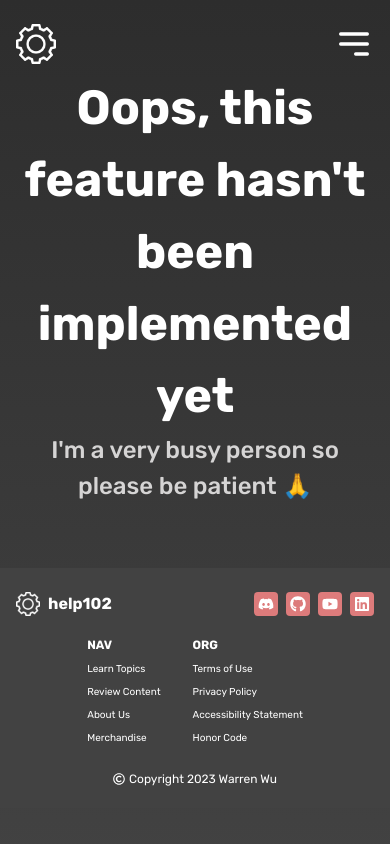
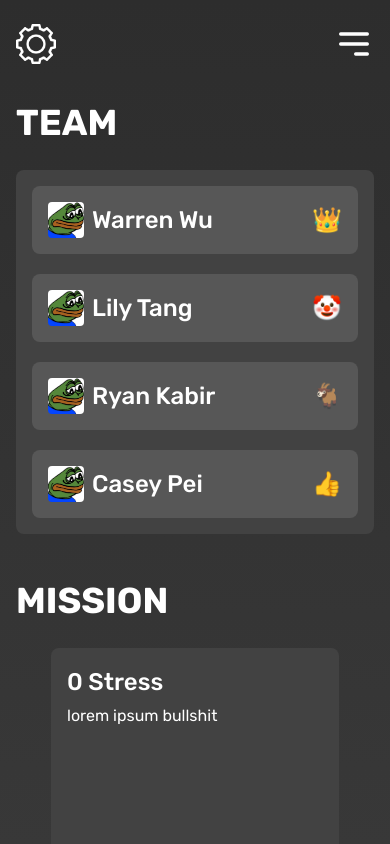
Before and after one commit to WarrenWu4/engr102-website, a React (Vite) app: page /about in a window 390 px wide. Shown: the top 844 px of the page. Built offline with nearby package versions, Linux system fonts and the light colour scheme.

Commit message:
added about mobile frontend

```diff
--- a/src/App.jsx
+++ b/src/App.jsx
@@ -26,7 +26,7 @@ export default function App() {
 
       <Route path="/review/:id" element={<InProgressPage/>}/>
 
-      <Route path="/about" element={<InProgressPage/>}/>
+      <Route path="/about" element={<AboutPage/>}/>
 
       <Route path='/merch' element={<InProgressPage/>}/>
 
--- a/src/components/AboutPage.jsx
+++ b/src/components/AboutPage.jsx
@@ -1,57 +1,58 @@
-import { FaChessKing } from "react-icons/fa";
-import { GiClown, GiGoat } from "react-icons/gi";
-import { BsFillHandThumbsUpFill } from "react-icons/bs"
+import { NavLink } from "react-router-dom";
 
+export default function LearnPage() {
 
-const TaCard = ({profile, name, special}) => {
-    return (
-        <button type="button" className="rounded-[0.4rem] bg-neutral-700 px-[1.6rem] py-[1.4rem] flex items-center max-w-[36rem] hover:scale-[102%] transition-all duration-[0.4s] shadow-review-card">
+    return(
+        <div className="w-full px-[1.6rem] flex flex-col items-center">
 
-            <img className="w-[3.6rem] h-[3.6rem] rounded-[0.4rem]" src={profile} alt="ta_profile" />
+            <div className="w-full mt-[2.4rem] font-bold text-[3.6rem]">TEAM</div>
 
-            <div className="font-bold text-h8 text-neutral-100 ml-[0.8rem]">{name}</div>
+            <div className="w-full mt-[2rem] gap-[2rem] grid grid-cols-1 place-items-center p-[1.6rem] rounded-[0.8rem] bg-neutral-800">
 
-            <div className="ml-[0.8rem] text-neutral-100 text-h9">
-                {special}
+                <TaCard profile="/ta_profile/default.jpg" name="Warren Wu" special="👑" desc="" socials=""/>
+                <TaCard profile="/ta_profile/default.jpg" name="Lily Tang" special="🤡" desc="" socials=""/>
+                <TaCard profile="/ta_profile/default.jpg" name="Ryan Kabir" special="🐐" desc="" socials=""/>
+                <TaCard profile="/ta_profile/default.jpg" name="Casey Pei" special="👍" desc="" socials=""/>
+
             </div>
 
-        </button>
-    )
-}
+            <div className="w-full mt-[4rem] font-bold text-[3.6rem]">MISSION</div>
 
-export default function AboutPage() {
-    return (
-        <>
-            <div className="max-w-[1440px] w-full px-[1.6rem] md:px-[3.2rem] xl:px-[6.4rem] flex flex-col items-center pb-[10.8rem]">
+            <div className="w-full mt-[2rem] gap-[3.2rem] grid grid-cols-1 place-items-center">
 
-                <div className="font-bold text-h1 text-neutral-100 flex justify-center text-center">Meet the TAs</div>
-                <div className="w-[10rem] h-[0.4rem] bg-neutral-100 my-[3.2rem] opacity-20"/>
-
-                <div className="p-[3.2rem] bg-neutral-800 rounded-[0.8rem] mb-[12rem] grid grid-cols-1 md:grid-cols-2 xl:grid-cols-3 gap-[3.2rem]">
-
-                    <TaCard profile="./reveille.png" name="Warren Wu" special={<FaChessKing/>}/>
-                    <TaCard profile="./ta_profile/lily_tang.png" name="Lily Tang" special={<GiClown/>}/>
-                    <TaCard profile="./ta_profile/first_last.png" name="Ryan Kabir" special={<GiGoat/>}/>
-                    <TaCard profile="./ta_profile/default.jpg" name="Casey Pei" special={<BsFillHandThumbsUpFill/>}/>
-                    <TaCard profile="./ta_profile/sam_bush.png" name="Samuel Bush" special={<BsFillHandThumbsUpFill/>}/>
-                    <TaCard profile="./ta_profile/avery_haynes.png" name="Avery Haynes" special={<BsFillHandThumbsUpFill/>}/>
-                    <TaCard profile="./ta_profile/default.jpg" name="Panda Bruv" special={<BsFillHandThumbsUpFill/>}/>
+                <MissionCard title="0 Stress" desc="lorem ipsum bullshit"/>
+                <MissionCard title="Explore CS" desc=""/>
 
             </div>
 
 
-                <div className="font-bold text-h1 text-neutral-100 flex justify-center">Our Mission</div>
-                <div className="w-[10rem] h-[0.4rem] bg-neutral-100 my-[3.2rem] opacity-20"/>
+        </div>
+    );
+}
 
-                <div className="grid grid-cols-1 lg:grid-cols-2 xl:grid-cols-3 gap-[3.2rem] p-[3.2rem] bg-neutral-800 rounded-[0.8rem]">
+const TaCard = ({profile, name, special, desc, socials}) => {
+    return (
+        <div className="w-full h-[6.8rem] bg-neutral-700 rounded-[0.8rem] flex justify-between p-[1.6rem]">
 
-                    <div className="w-[36rem] h-[20rem] rounded-[0.8rem] bg-neutral-700 shadow-review-card"></div>
-                    <div className="w-[36rem] h-[20rem] rounded-[0.8rem] bg-neutral-700 shadow-review-card"></div>
-                    <div className="w-[36rem] h-[20rem] rounded-[0.8rem] bg-neutral-700 shadow-review-card"></div>
+            <div className="flex font-medium text-h7 leading-[1.5]">
+                <img src={profile} alt="ta profile" className="w-[3.6rem] h-[3.6rem] rounded-[0.4rem] mr-[0.8rem]"/>
+                {name}
+            </div>
+
+            <div className="text-h7 leading-[1.5]">{special}</div>
 
         </div>
+    )
+}
+
+const MissionCard = ({title, desc}) => {
+    return (
+        <div className="w-[28.8rem] h-[30rem] bg-neutral-800 rounded-[0.8rem] p-[1.6rem]">
+
+            <div className="font-medium text-h7">{title}</div>
+
+            <div className="mt-[0.4rem] text-h9 leading-[1.5]">{desc}</div>
 
         </div>
-        </>
     )
 }
```
Lines whose indentation alone changed are shown as unchanged.
